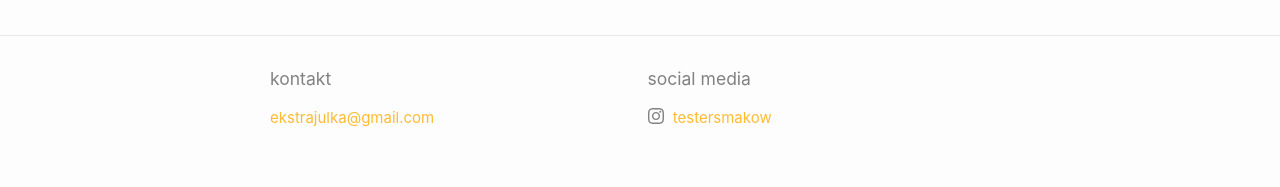
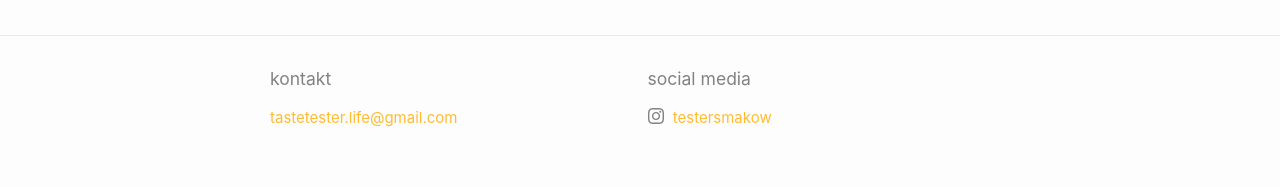
Before and after one commit to bartekpacia/cooking-blog, a Jekyll site: the page built from index.html, in a window 1280 px wide. Shown: the part 860-1047 px from the top of the page. Built offline with Jekyll 4.4.1, drawn with Linux system fonts in a browser that asks for light colours.

Commit message:
updated mail

```diff
--- a/_config.yml
+++ b/_config.yml
@@ -14,7 +14,7 @@
 # You can create any custom variable you would like, and they will be accessible
 # in the templates via {{ site.myvariable }}.
 title: Tester Smaków
-email: ekstrajulka@gmail.com
+email: tastetester.life@gmail.com
 description: >- # this means to ignore newlines until "baseurl:"
   Blog prowadzony ze smakiem.
 baseurl: # the subpath of your site, e.g. /blog
```
